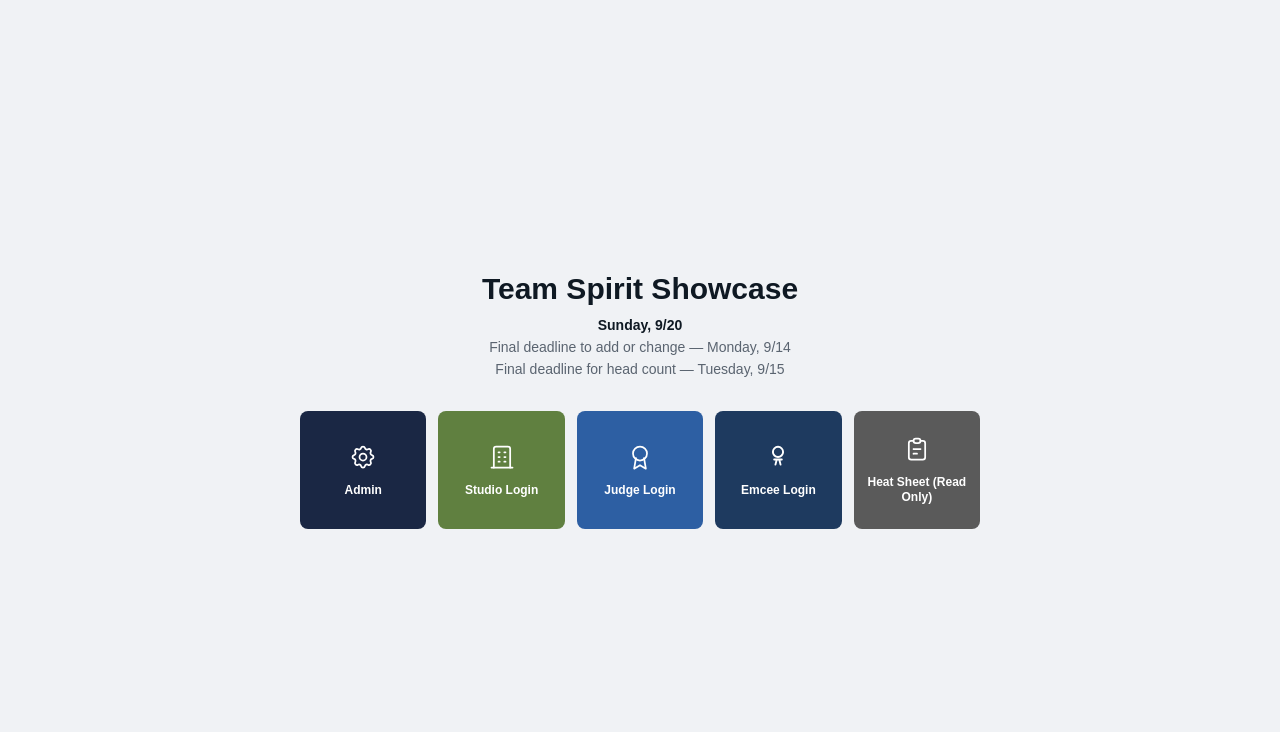
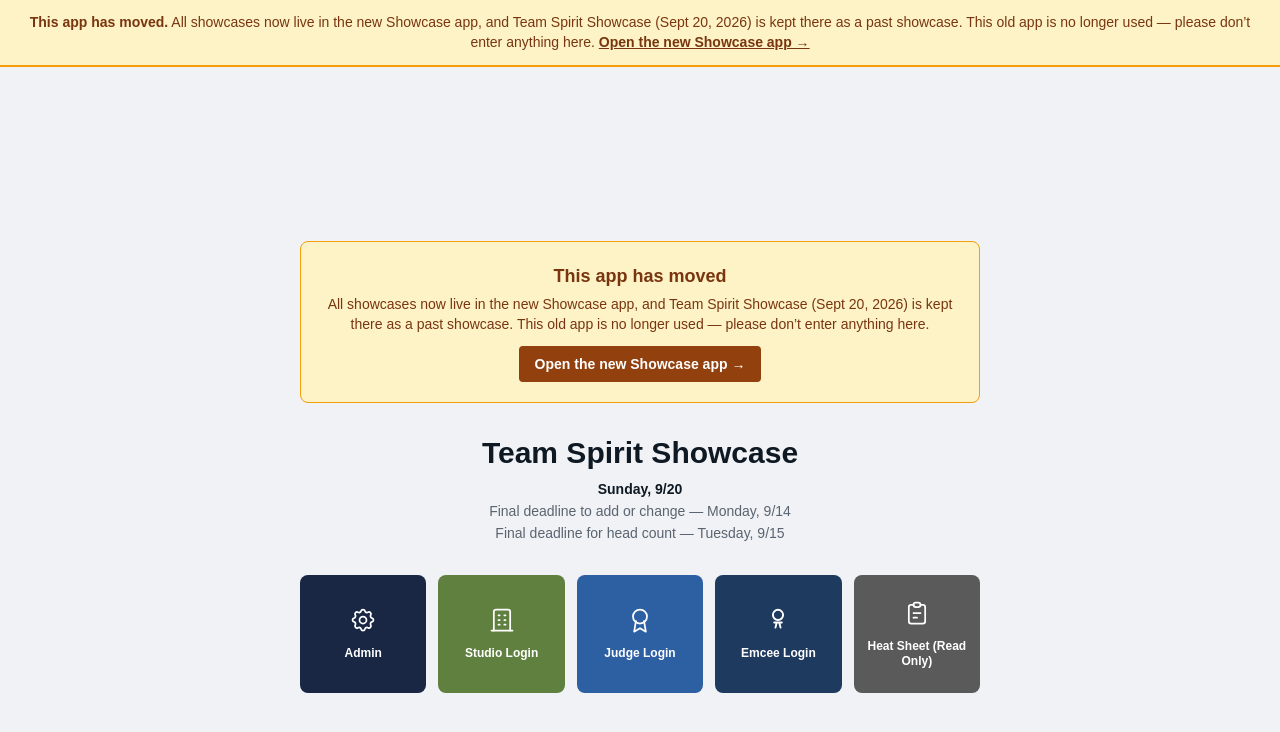
Before and after one commit to jordnbeckr/showcase-app, a Next.js app: page / in a window 1280 px wide. Shown: the top 732 px of the page. Built offline with nearby package versions, Linux system fonts and the light colour scheme; no server answers.

Commit message:
Add 'this app has moved' notice pointing to the new Showcase app
Co-Authored-By: Claude Sonnet 5.5 <noreply@anthropic.com>

```diff
--- a/app/layout.tsx
+++ b/app/layout.tsx
@@ -1,5 +1,6 @@
 import type { Metadata } from 'next'
 import './globals.css'
+import MovedNotice from '@/components/MovedNotice'
 
 export const metadata: Metadata = {
   title: 'Team Spirit Showcase',
@@ -10,6 +11,7 @@ export default function RootLayout({ children }: { children: React.ReactNode })
   return (
     <html lang="en" className="h-full">
       <body className="min-h-full antialiased" style={{ backgroundColor: 'var(--surface)', color: 'var(--text)' }}>
+        <MovedNotice />
         {children}
       </body>
     </html>
--- a/app/page.tsx
+++ b/app/page.tsx
@@ -85,6 +85,11 @@ export default async function Home() {
   return (
     <main className="min-h-screen flex flex-col items-center justify-center p-6" style={{ backgroundColor: 'var(--surface)' }}>
       <div className="w-full space-y-8" style={{ maxWidth: 680 }}>
+        <div className="text-center rounded-lg p-5" style={{ backgroundColor: '#fef3c7', border: '1px solid #f59e0b', color: '#78350f' }}>
+          <p className="text-lg font-bold">This app has moved</p>
+          <p className="text-sm mt-1">All showcases now live in the new Showcase app, and Team Spirit Showcase (Sept 20, 2026) is kept there as a past showcase. This old app is no longer used — please don&rsquo;t enter anything here.</p>
+          <a href="{URL}" className="inline-block mt-3 px-4 py-2 rounded text-sm font-semibold text-white" style={{ backgroundColor: '#92400e' }}>Open the new Showcase app →</a>
+        </div>
         <DeadlineBanner />
         <div className="text-center space-y-2">
           <h1 className="text-3xl font-bold text-center" style={{ color: 'var(--text)' }}>Team Spirit Showcase</h1>
--- /dev/null
+++ b/components/MovedNotice.tsx
@@ -0,0 +1,12 @@
+// Shown on every page of this retired app so nobody keeps entering data here by mistake.
+export default function MovedNotice() {
+  return (
+    <div
+      role="alert"
+      style={{ backgroundColor: '#fef3c7', borderBottom: '2px solid #f59e0b', color: '#78350f', padding: '12px 16px', textAlign: 'center', fontSize: 14, lineHeight: 1.45 }}
+    >
+      <strong>This app has moved.</strong> All showcases now live in the new Showcase app, and Team Spirit Showcase (Sept 20, 2026) is kept there as a past showcase. This old app is no longer used — please don’t enter anything here.{' '}
+      <a href="https://showcase-hub-plum.vercel.app" style={{ color: '#78350f', fontWeight: 700, textDecoration: 'underline', whiteSpace: 'nowrap' }}>Open the new Showcase app →</a>
+    </div>
+  )
+}
```
